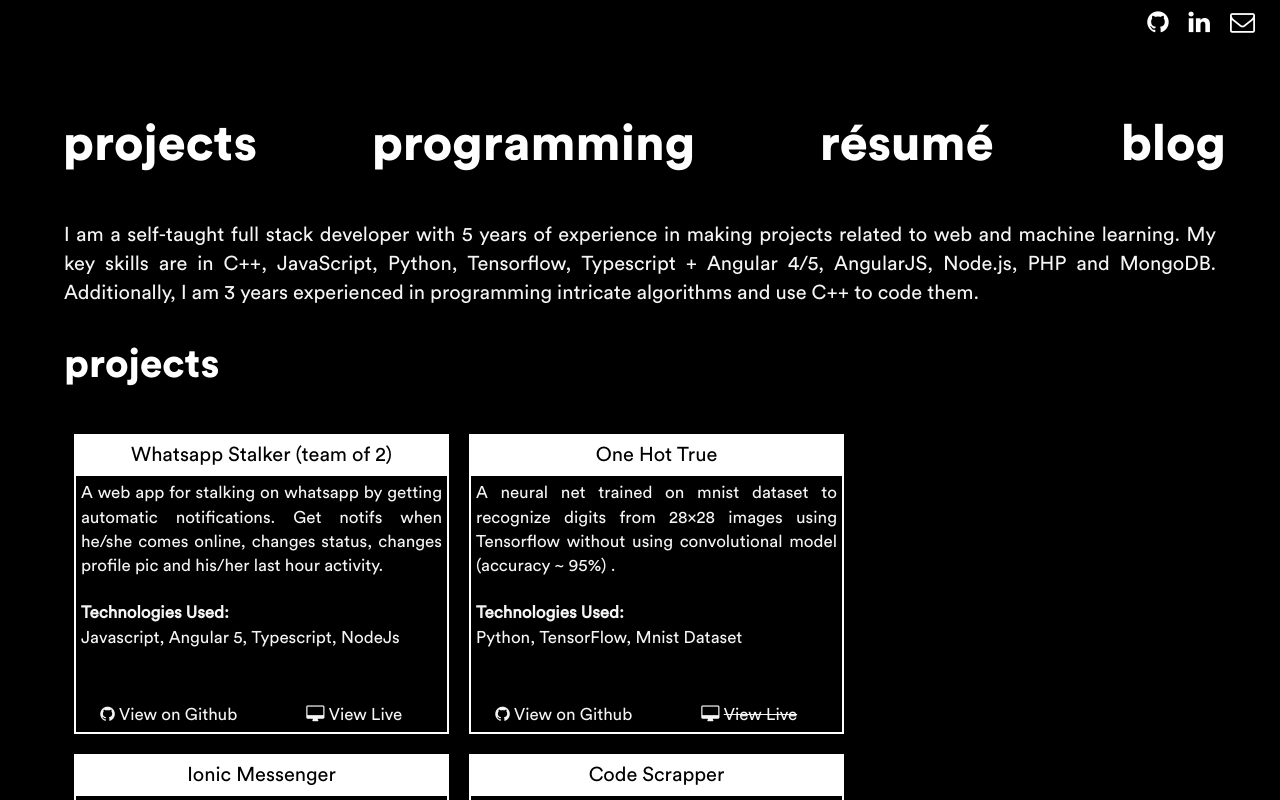
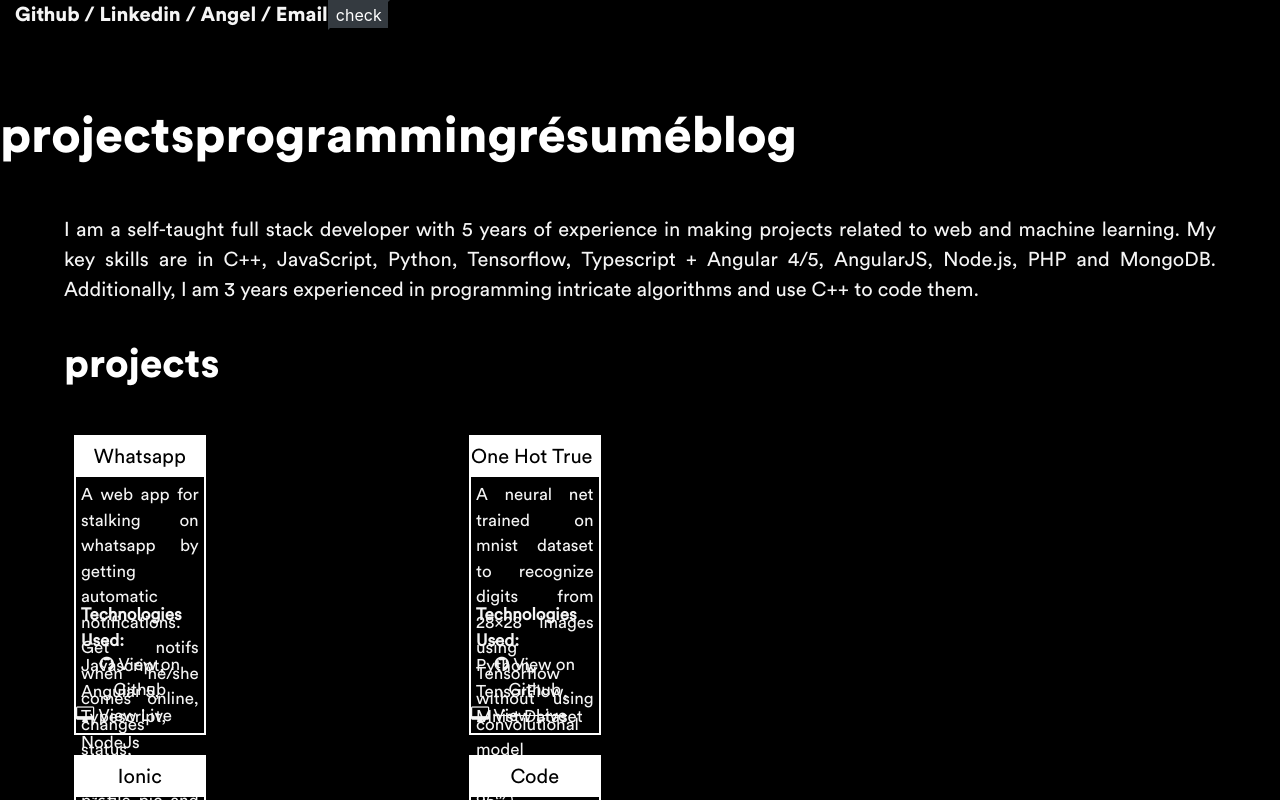
Before and after one commit to strcoder4007/theTownCenter, an Angular app: page / in a window 1280 px wide. Shown: the top 800 px of the page. Built offline with nearby package versions, Linux system fonts and the light colour scheme.

Commit message:
updated to bootstrap 4

```diff
--- a/angular.json
+++ b/angular.json
@@ -27,8 +27,6 @@
               "src/styles.css"
             ],
             "scripts": [
-              "node_modules/jquery/dist/jquery.min.js",
-              "node_modules/bootstrap/dist/js/bootstrap.min.js",
               "src/assets/myScript.js"
             ]
           },
@@ -77,12 +75,9 @@
             "polyfills": "src/polyfills.ts",
             "tsConfig": "src/tsconfig.spec.json",
             "scripts": [
-              "node_modules/jquery/dist/jquery.min.js",
-              "node_modules/bootstrap/dist/js/bootstrap.min.js",
               "src/assets/myScript.js"
             ],
             "styles": [
-              "node_modules/bootstrap/dist/css/bootstrap.min.css",
               "node_modules/font-awesome/css/font-awesome.css",
               "src/assets/fonts/circularStd/style.css",
               "src/styles.css"
--- a/src/app/app.component.css
+++ b/src/app/app.component.css
@@ -1,3 +1,28 @@
+.smallFont {
+  font-size: 20px;
+  font-family: 'Circular Std Black';
+}
+.mediumFont {
+  font-size: 25px;
+  font-family: 'Circular Std Medium';
+}
+.largeFont {
+  font-size: 30px;
+  font-family: 'Circular Std Black';
+}
+.is-primary {
+  color: whitesmoke;
+}
+.is-secondary {
+  color: #000000;
+}
+
+.headerItem {
+
+}
+
+
+
 .fa {
     font-size: 25px;
     padding: 10px;
--- a/src/app/app.component.html
+++ b/src/app/app.component.html
@@ -1,8 +1,10 @@
-<div class="row gutter-0 elementToFadeIn" style="height: 40px">
+<div class="row gutter-0 elementToFadeIn">
     <div class="container-fluid pull-right">
-        <a  target="_blank" href="https://github.com/strcoder4007"><i class="fa fa-github"></i></a>
-        <a  target="_blank" href="https://www.linkedin.com/in/shubham-singh-15b76951"><i class="fa fa-linkedin"></i></a>
-        <a  target="_blank" href="mailto:mynameshubham@gmail.com"><i class="fa fa-envelope-o"></i></a>
+        <a class="smallFont is-primary" target="_blank" href="https://github.com/strcoder4007">Github / </a>
+        <a class="smallFont is-primary" target="_blank" href="https://www.linkedin.com/in/shubham-singh-15b76951">Linkedin / </a>
+        <a class="smallFont is-primary" target="_blank" href="https://angel.co/shubham-singh-128">Angel / </a>
+        <a class="smallFont is-primary" target="_blank" href="mailto:mynameshubham@gmail.com">Email</a>
+      <button class="button btn-dark">check</button>
     </div>
 </div>
 
--- a/src/styles.css
+++ b/src/styles.css
@@ -8,7 +8,6 @@ body {
 }
 
 html {
-    overflow-x:hidden;
 }
 
 ::-webkit-scrollbar-track {
@@ -46,6 +45,4 @@ html {
 }
 
 ::selection {
-    background-color: white;
-    color: black;
 }
```
Also changed, not shown: package.json (+4 -5 lines), 1 other file (tests, documents, lock files or other folders).
